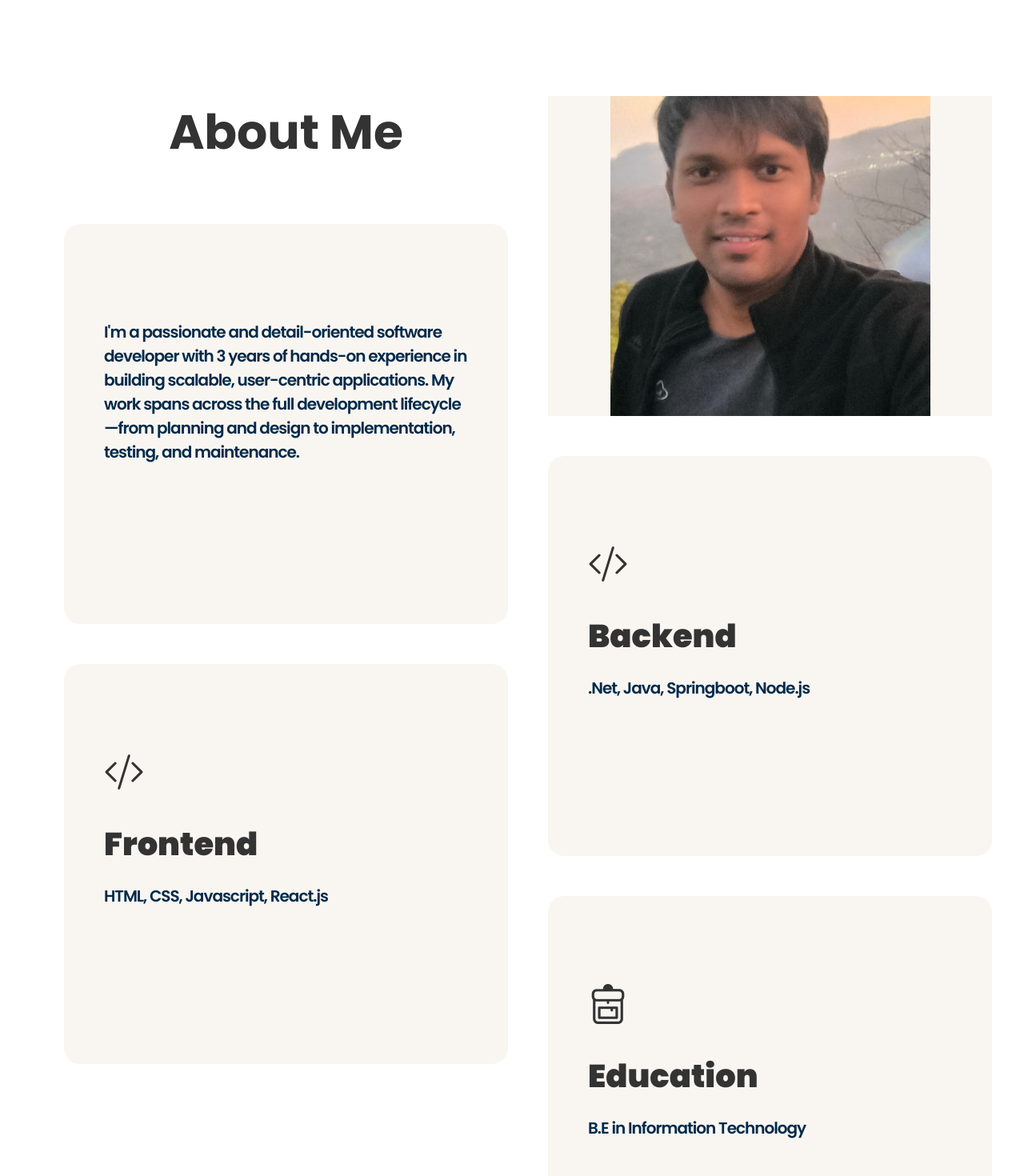
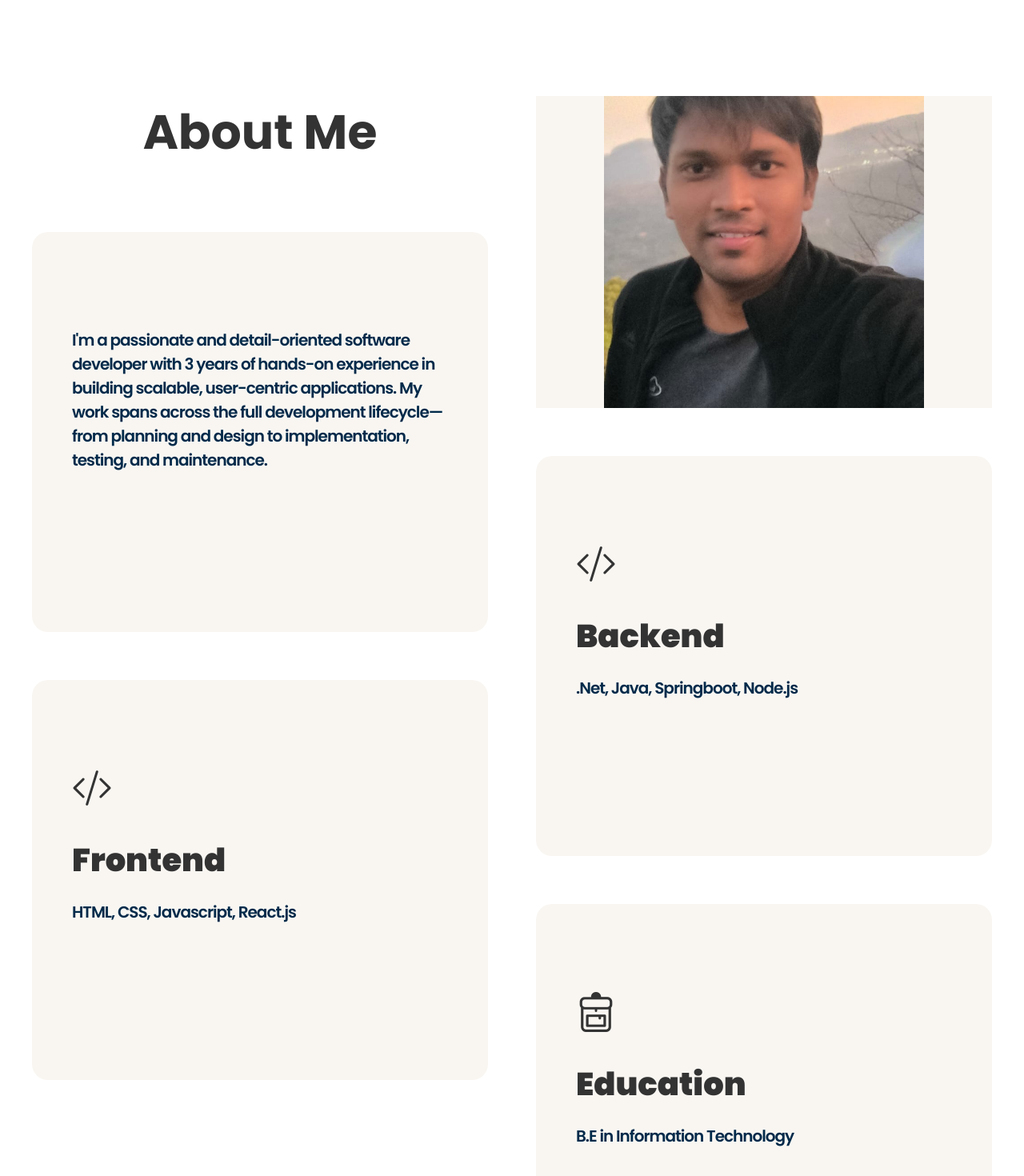
Before and after one commit to nikhilend/react-portfolio, a React (Vite) app: page / in a window 1280 px wide. Shown: the part 980-2450 px from the top of the page at 80% size. Built offline with nearby package versions, Linux system fonts and the light colour scheme.

Commit message:
Responsive changes

```diff
--- a/index.css
+++ b/index.css
@@ -9,11 +9,15 @@ body{
     /* background: linear-gradient(180deg, #e7e7f1 .62%, rgba(231, 231, 241, 0) 95.76%); */
     color: #333;
     font-family: "Poppins", Times, serif;
+    max-width: 100%;
+    overflow-x: hidden;
 
 }
 
 html{
     font-size: 62.5%;
+    max-width: 100%;
+    overflow-x: hidden;
 }
 
 ul{
--- a/index.html
+++ b/index.html
@@ -7,7 +7,7 @@
     <link rel="stylesheet" href="https://cdn.jsdelivr.net/npm/bootstrap-icons@1.13.1/font/bootstrap-icons.min.css">
     <link href="https://fonts.googleapis.com/css2?family=Poppins:ital,wght@0,100;0,200;0,300;0,400;0,500;0,600;0,700;0,800;0,900;1,100;1,200;1,300;1,400;1,500;1,600;1,700;1,800;1,900&display=swap" rel="stylesheet">
     <link rel="stylesheet" href="./index.css" />
-    <title>react-portfolio</title>
+    <title>Nikhil Portfolio</title>
   </head>
   <body>
     <div id="root">
--- a/src/components/About.jsx
+++ b/src/components/About.jsx
@@ -22,35 +22,31 @@ const About = () => {
     <div>
     <div className='container'>
         <div className='about'>
-            <div className='about-image'>
-                <h1 className='about-heading'>About Me</h1>
-                <div className='skill-card'>
+            <div className='about-grid'>
+                <h1 className='about-heading grid-1'>About Me</h1>
+                <div className='image-card grid-2'>
+                        <img src='src\images\me.jpg'></img>
+                </div>
+                <div className='skill-card grid-3'>
                     <p>I'm a passionate and detail-oriented software developer with 3 years of hands-on experience in building scalable, user-centric applications. My work spans across the full development lifecycle—from planning and design to implementation, testing, and maintenance.</p>
                 </div>
 
+                <div className='skill-card grid-4'>
+                        <i className="bi bi-code-slash"></i> <br/>
+                        <h4>Backend</h4>
+                        <p>.Net, Java, Springboot, Node.js</p>
+                </div>
 
-                <div className='skill-card'>
+                <div className='skill-card grid-5'>
                         <i className="bi bi-code-slash"></i> <br/>
                         <h4>Frontend</h4>
                         <p>HTML, CSS, Javascript, React.js</p>
                 </div>
-
-            </div>
-            <div className='about-content'>
-                    <div className='image-card animate'>
-                        <img src='src\images\me.jpg'></img>
-                    </div>
-                    <div className='skill-card animate'>
-                        <i className="bi bi-code-slash"></i> <br/>
-                        <h4>Backend</h4>
-                        <p>.Net, Java, Springboot, Node.js</p>
-                    </div>
-                         <div className='skill-card animate'>
+                <div className='skill-card grid-6'>
                         <i className="bi bi-backpack4"></i><br/>
                         <h4>Education</h4>
                         <p>B.E in Information Technology</p>
                     </div>
-
             </div>
         </div>
     </div>
--- a/src/components/CSS/About.css
+++ b/src/components/CSS/About.css
@@ -11,16 +11,41 @@
     height: 150rem;
 }
 
-.about-image{
-    flex-basis: 50%;
-    flex-grow: 0;
-    display: flex;
-    flex-direction: column;
-    gap: 5rem;
-    align-items: stretch;
-    justify-content: start;
-    margin-left: 4rem;
+.about-grid{
+    display: grid;
+    grid-template-columns: repeat(2, 1fr);
+    grid-template-rows: repeat(6 , 1fr);
+    gap: 6rem;
 
+}
+
+.grid-1{
+    grid-row: 1/2;
+    grid-column: 1/2;
+}
+
+.grid-2{
+    grid-row: 1 /  3;
+    grid-column: 2 / 3;
+}
+
+.grid-3{
+    grid-row: 2/ 4;
+    grid-column: 1/ 2;
+}
+.grid-4{
+    grid-row: 3/ 5;
+    grid-column: 2 / 3;
+}
+
+.grid-5{
+    grid-row: 4/ 6;
+    grid-column: 1 / 2;
+}
+
+.grid-6{
+    grid-row: 5/ 7;
+    grid-column: 2 / 3;
 }
 
 .image-card {
@@ -34,8 +59,6 @@
 
 .image-card img{
     width: 40rem;
-
-
 }
 
 .about-content{
@@ -118,3 +141,51 @@
     width: 3rem;
     height: 3rem;
 }
+
+/* MEDIA QUERIES */
+
+@media (max-width: 1000px) {
+    .skill-card {
+    min-height: 40rem;
+    width: 85%;
+    overflow: hidden;
+    }
+}
+
+
+
+@media ( max-width: 500px),(max-width: 801px) {
+    .about-grid{
+    display: flex;
+    flex-direction: column;
+    align-items: center;
+    gap: 2rem;
+    }
+
+    .skill-card {
+    background-color: var(--bright-blue);
+    min-height: 50rem;
+    width: 80%;
+    box-shadow: 1px 1px 5px var(--letter-color);
+    }
+
+    .about {
+    height: 260rem;
+    }
+
+    .image-card {
+    background-color: var(--bright-blue);
+    box-shadow: 1px 1px 5px var(--letter-color);
+    }
+
+    .about-tools{
+    flex-direction: column;
+
+    }
+
+    .about-tool{
+    width: 50rem;
+    height: 50rem;
+    }
+
+}
--- a/src/components/CSS/Contact.css
+++ b/src/components/CSS/Contact.css
@@ -12,12 +12,11 @@
     height: 96rem;
 }
 .contact-box > h2{
-    margin-bottom: 5rem;
+    margin-bottom: 10rem;
 }
 .contact-division {
     display: flex;
     width: 100%;
-
 }
 
 .contact-form-container {
@@ -30,7 +29,7 @@
 
 .contact-form{
     background-color: white;
-    width: 50rem;
+    max-width: 50rem;
     border-radius: 5px;
 }
 .contact-form:focus-within {
@@ -86,23 +85,20 @@
 .contact-view {
     flex-basis: 50%;
     width: 50%;
+    height: 100%;
     display: flex;
     align-items: center;
     justify-content: center;
-}
-
-.contact-view-page {
-    background-color: white;
-    width: 50rem;
-    height: 56rem;
-    border-radius: 5px;
-
 }
 
 .contact-view-page{
     display: flex;
     flex-direction: column;
     justify-content: start;
+    background-color: white;
+    border-radius: 5px;
+    width: 80%;
+    height: 100%;
 }
 
 .contact-view-from {
@@ -129,3 +125,36 @@
     border-right: 1px solid #CFD3D6;
     padding: 0.5rem;
 }
+
+ /* MDIA QUERIES */
+
+ @media (max-width: 801px) {
+}
+
+@media (max-width: 801px), ( max-width: 500px) {
+    .contact-division {
+        display: block;
+
+    }
+    .contact-form{
+        background-color: white;
+        border-radius: 5px;
+        width: 100%;
+    }
+    .contact-form-container{
+       width: 100%;
+    }
+    .contact-view-page,.contact-view{
+        display: none;
+    }
+    .contact-form-name h4,
+    .contact-form-email h4,
+    .contact-form-message h4{
+        display: none;
+    }
+    .contact-form-name i,
+    .contact-form-email ,
+    .contact-form-message i{
+        padding: 3rem;
+    }
+}
--- a/src/components/CSS/Hero.css
+++ b/src/components/CSS/Hero.css
@@ -81,10 +81,6 @@
  /* MDIA QUERIES */
 
  @media (max-width: 1000px) {
-    html{
-    font-size: 50%;
-}
-
 }
 
 @media ( max-width: 500px) {
--- a/src/components/CSS/Project.css
+++ b/src/components/CSS/Project.css
@@ -1,9 +1,10 @@
 .projects {
     display: flex;
     flex-direction: column;
-    justify-content: start;
+    justify-content: center;
     align-items: center;
     height: 74rem;
+    background-color: #F4F7FC;
 }
 
 .project-name,.project-description{
@@ -11,6 +12,7 @@
     width: 80rem;
     gap: 1rem;
     align-items:center ;
+    justify-content: center;
 }
 
 .project-carousal{
@@ -91,3 +93,29 @@
 .coursal-dots i:hover {
     transform: scale(1.1);
 }
+
+
+ /* MDIA QUERIES */
+
+ @media (max-width: 1000px) {
+}
+
+@media ( max-width: 801px) {
+    .project-carousal{
+        width: 62rem;
+        height:35rem;
+    }
+    .contact-view{
+        display: none;
+    }
+}
+
+@media ( max-width: 500px) {
+    .project-carousal{
+        width: 45rem;
+        height:25rem;
+    }
+    .contact-view{
+        display: none;
+    }
+}
--- a/src/components/Contact.jsx
+++ b/src/components/Contact.jsx
@@ -42,7 +42,7 @@ const Contact = () => {
                                 <p>{email}</p>
                             </div>
                             {(message!="") ? <div className='contact-view-message'>
-                                <p>Hi Nikhil,</p>
+                                {/* <p>Hi Nikhil,</p>  */}
                                 <p>{message}</p>
                             </div> : <div></div>}
 
--- a/src/components/Project.jsx
+++ b/src/components/Project.jsx
@@ -83,6 +83,7 @@ const Project = () => {
 
   return (
     <div className='container'>
+    <div></div>
         <div className='projects'>
             <h2>Projects</h2>
             <div>
```
Lines whose indentation alone changed are shown as unchanged.
